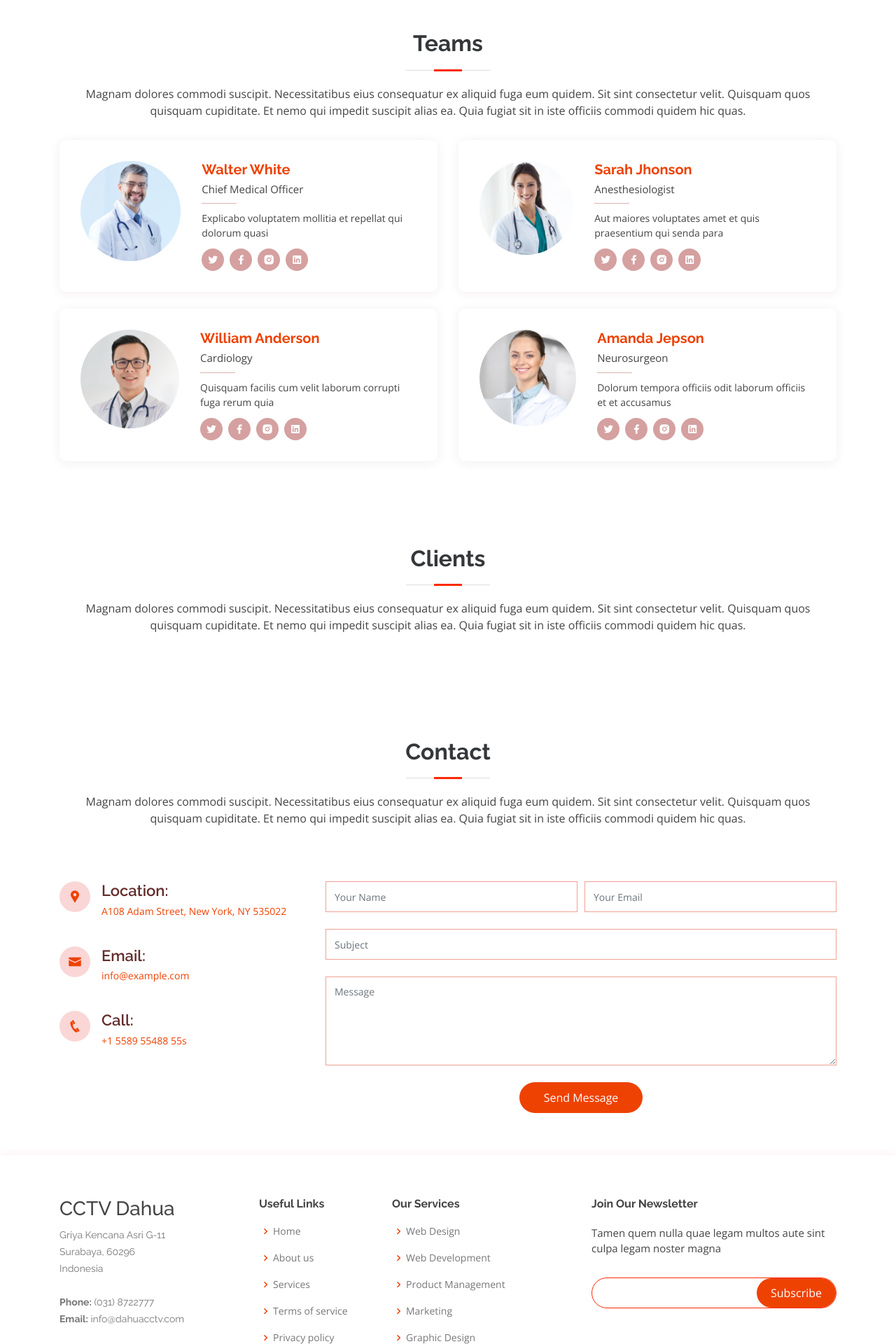
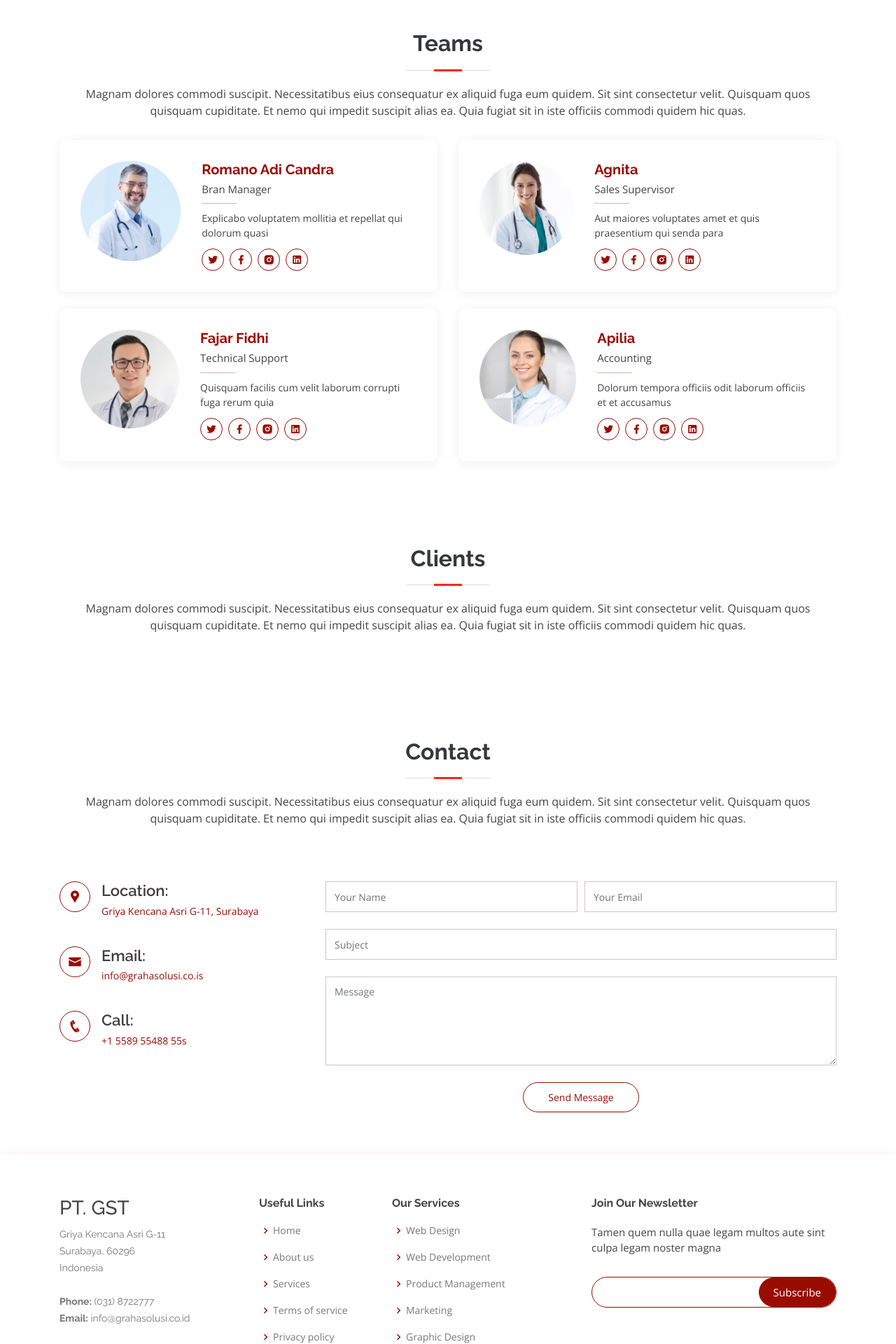
Before and after one commit to fajarfidhi/Website-GST, a CodeIgniter app: page /website-gst/ in a window 1280 px wide. Shown: the part 3800-5720 px from the top of the page at 70% size. Run offline with CodeIgniter, Linux system fonts and the light colour scheme.

Commit message:
edit body style dan add foto

```diff
--- a/application/views/body.php
+++ b/application/views/body.php
@@ -61,7 +61,7 @@
 
 			<nav class="nav-menu d-none d-lg-block">
 				<ul>
-					<li class="active"><a href="<?= base_url(); ?>">Home</a></li>
+					<li class="active"><a href="#header">Home</a></li>
 					<li><a href="#about">About</a></li>
 					<li><a href="#product">Product</a></li>
 					<li><a href="#portfolio">Portfolio</a></li>
@@ -82,7 +82,7 @@
 		<div class="container">
 			<h1>Welcome to PT. Graha Solusi Teknologi</h1>
 			<h2>We are team of talanted designers making websites with Bootstrap</h2>
-			<a href="#about" class=" modif2 btn-get-started scrollto">Get Started</a>
+			<a href="#about" class=" btn-get-started scrollto">Get Started</a>
 		</div>
 	</section><!-- End Hero -->
 
@@ -95,7 +95,7 @@
 				<div class="row">
 					<div class="col-lg-4 d-flex align-items-stretch">
 						<div class="content">
-							<h3>Why Choose Medilab?</h3>
+							<h3>Why Choose PT. GST?</h3>
 							<p>
 								Lorem ipsum dolor sit amet, consectetur adipiscing elit, sed do eiusmod tempor incididunt ut labore et dolore magna aliqua. Duis aute irure dolor in reprehenderit
 								Asperiores dolores sed et. Tenetur quia eos. Autem tempore quibusdam vel necessitatibus optio ad corporis.
@@ -194,7 +194,7 @@
 						</div>
 					</div>
 
-					<div class="col-lg-3 col-md-5 d-flex align-items-stretch mt-4 ">
+					<div class="col-lg-3 col-md-5 d-flex align-items-stretch mt-4">
 						<div class="icon-box">
 							<div class="icon"><i class="icofont-drug"></i></div>
 							<h4><a href="">Recorder</a></h4>
@@ -202,7 +202,7 @@
 						</div>
 					</div>
 
-					<div class="col-lg-3 col-md-5 d-flex align-items-stretch mt-4 ">
+					<div class="col-lg-3 col-md-5 d-flex align-items-stretch mt-4">
 						<div class="icon-box">
 							<div class="icon">
 								<i class="img-icon-ai"></i>
@@ -384,8 +384,8 @@
 						<div class="member d-flex align-items-start">
 							<div class="pic"><img src="<?= base_url(); ?>assets/front/img/doctors/doctors-1.jpg" class="img-fluid" alt=""></div>
 							<div class="member-info">
-								<h4>Walter White</h4>
-								<span>Chief Medical Officer</span>
+								<h4>Romano Adi Candra</h4>
+								<span>Bran Manager</span>
 								<p>Explicabo voluptatem mollitia et repellat qui dolorum quasi</p>
 								<div class="social">
 									<a href=""><i class="ri-twitter-fill"></i></a>
@@ -401,8 +401,8 @@
 						<div class="member d-flex align-items-start">
 							<div class="pic"><img src="<?= base_url(); ?>assets/front/img/doctors/doctors-2.jpg" class="img-fluid" alt=""></div>
 							<div class="member-info">
-								<h4>Sarah Jhonson</h4>
-								<span>Anesthesiologist</span>
+								<h4>Agnita</h4>
+								<span>Sales Supervisor</span>
 								<p>Aut maiores voluptates amet et quis praesentium qui senda para</p>
 								<div class="social">
 									<a href=""><i class="ri-twitter-fill"></i></a>
@@ -418,8 +418,8 @@
 						<div class="member d-flex align-items-start">
 							<div class="pic"><img src="<?= base_url(); ?>assets/front/img/doctors/doctors-3.jpg" class="img-fluid" alt=""></div>
 							<div class="member-info">
-								<h4>William Anderson</h4>
-								<span>Cardiology</span>
+								<h4>Fajar Fidhi</h4>
+								<span>Technical Support</span>
 								<p>Quisquam facilis cum velit laborum corrupti fuga rerum quia</p>
 								<div class="social">
 									<a href=""><i class="ri-twitter-fill"></i></a>
@@ -435,8 +435,8 @@
 						<div class="member d-flex align-items-start">
 							<div class="pic"><img src="<?= base_url(); ?>assets/front/img/doctors/doctors-4.jpg" class="img-fluid" alt=""></div>
 							<div class="member-info">
-								<h4>Amanda Jepson</h4>
-								<span>Neurosurgeon</span>
+								<h4>Apilia</h4>
+								<span>Accounting</span>
 								<p>Dolorum tempora officiis odit laborum officiis et et accusamus</p>
 								<div class="social">
 									<a href=""><i class="ri-twitter-fill"></i></a>
@@ -502,13 +502,13 @@
 							<div class="address">
 								<i class="icofont-google-map"></i>
 								<h4>Location:</h4>
-								<p>A108 Adam Street, New York, NY 535022</p>
+								<p>Griya Kencana Asri G-11, Surabaya</p>
 							</div>
 
 							<div class="email">
 								<i class="icofont-envelope"></i>
 								<h4>Email:</h4>
-								<p>info@example.com</p>
+								<p>info@grahasolusi.co.is</p>
 							</div>
 
 							<div class="phone">
@@ -567,13 +567,13 @@
 				<div class="row">
 
 					<div class="col-lg-3 col-md-6 footer-contact">
-						<h3>CCTV Dahua</h3>
+						<h3>PT. GST</h3>
 						<p>
 							Griya Kencana Asri G-11 <br>
 							Surabaya, 60296<br>
 							Indonesia <br><br>
 							<strong>Phone:</strong> (031) 8722777<br>
-							<strong>Email:</strong> info@dahuacctv.com<br>
+							<strong>Email:</strong> info@grahasolusi.co.id<br>
 						</p>
 					</div>
 
@@ -616,7 +616,7 @@
 
 			<div class="mr-md-auto text-center text-md-left">
 				<div class="copyright">
-					&copy; Copyright <strong><span>Dahua CCTV</span></strong>. All Rights Reserved
+					&copy; Copyright <strong><span>PT. Graha Solusi Teknologi</span></strong>. All Rights Reserved
 				</div>
 				<div class="credits">
 					<!-- All the links in the footer should remain intact. -->
--- a/assets/front/css/style.css
+++ b/assets/front/css/style.css
@@ -1491,7 +1499,7 @@ section {
   font-weight: 700;
   margin-bottom: 5px;
   font-size: 20px;
-  color: rgb(238, 66, 3);
+  color: rgb(153, 12, 2);
 }
 
 .doctors .member span {
@@ -1533,17 +1541,23 @@ section {
   border-radius: 50px;
   width: 32px;
   height: 32px;
-  background: #d5a0a0;
+  background: white;
+  border: 1px solid rgb(153, 12, 2);
 }
 
 .doctors .member .social a i {
-  color: #fff;
+  color: rgb(153, 12, 2);
   font-size: 16px;
   margin: 0 2px;
 }
 
 .doctors .member .social a:hover {
-  background: rgb(255, 40, 2);
+  background:rgb(153, 12, 2);
+  border: 1px solid rgb(153, 12, 2);
+}
+
+.doctors .member .social a i:hover{
+  color: white;
 }
 
 .doctors .member .social a + a {
@@ -1750,16 +1764,17 @@ section {
 
 .contact .info i {
   font-size: 20px;
-  color:rgb(238, 66, 3);
+  color: rgb(153, 12, 2);
   float: left;
   width: 44px;
   height: 44px;
-  background: #fad6d6;
+  background: white;
   display: flex;
   justify-content: center;
   align-items: center;
   border-radius: 50px;
   transition: all 0.3s ease-in-out;
+  border: 1px solid  rgb(153, 12, 2);
 }
 
 .contact .info h4 {
@@ -1767,22 +1782,22 @@ section {
   font-size: 22px;
   font-weight: 600;
   margin-bottom: 5px;
-  color: #642c2c;
+  color: #413d3d;
 }
 
 .form-control{
-  border-color: rgb(241, 162, 148);
+  border-color: rgba(105, 69, 63, 0.308);
 }
 
 .form-control:focus{
-    border-color: rgb(255, 40, 2);
+    border-color:  rgb(182, 15, 3);
 }
 
 .contact .info p {
   padding: 0 0 0 60px;
   margin-bottom: 0;
   font-size: 14px;
-  color: rgb(238, 66, 3);
+  color: rgb(153, 12, 2);
 }
 
 .contact .info .email, .contact .info .phone {
@@ -1868,16 +1883,19 @@ section {
 }
 
 .contact .php-email-form button[type="submit"] {
-  background: rgb(238, 66, 3) ;
-  border: 0;
+  background:white ;
+  border: 1px solid  rgb(153, 12, 2);
   padding: 10px 35px;
-  color: #fff;
+  color:  rgb(153, 12, 2);
+  font-size: 14px;
   transition: 0.4s;
   border-radius: 50px;
 }
 
 .contact .php-email-form button[type="submit"]:hover {
-  background: rgb(255, 40, 2);
+  background:  rgb(153, 12, 2);
+  font-size: 14px;
+  color: white;
 }
 
 @-webkit-keyframes animate-loading {
@@ -1956,7 +1974,7 @@ section {
 
 #footer .footer-top .footer-links ul i {
   padding-right: 2px;
-  color: rgb(238, 66, 3);
+  color:  rgb(153, 12, 2);
   font-size: 18px;
   line-height: 1;
 }
@@ -2002,7 +2020,7 @@ section {
   position: relative;
   border-radius: 50px;
   text-align: left;
-  border: 1px solid rgb(255, 40, 2);
+  border: 1px solid rgb(153, 12, 2);
 }
 
 input.news::after{
@@ -2030,16 +2048,20 @@ input.news:focus{
   bottom: 0;
   border: 0;
   background: none;
-  font-size: 16px;
+  font-size: 15px;
   padding: 0 20px;
-  background: rgb(238, 66, 3);
+  background:  rgb(153, 12, 2);
   color: #fff;
   transition: 0.3s;
   border-radius: 50px;
+  border: 1px solid  rgb(153, 12, 2);
 }
 
 #footer .footer-newsletter form input[type="submit"]:hover {
-  background: rgb(255, 40, 2);
+  background:rgb(216, 5, 5);
+  color:  white;
+  font-size: 15px;
+
 }
 
 #footer .credits {
--- a/assets/front/css/style1.css
+++ b/assets/front/css/style1.css
@@ -10,5 +10,5 @@
 /*--------------------------------------------------------------
 # General
 asline warna : #424242
-hover : #910303
+hover : #910303, rgb(153, 12, 2)
 --------------------------------------------------------------*/
```
Also changed, not shown: other parts of assets/front/css/style.css (+21 -11 lines), assets/front/img/desain/Group 1.png (added).
